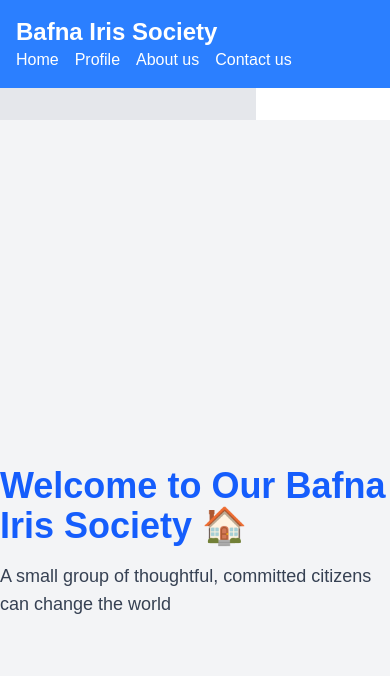
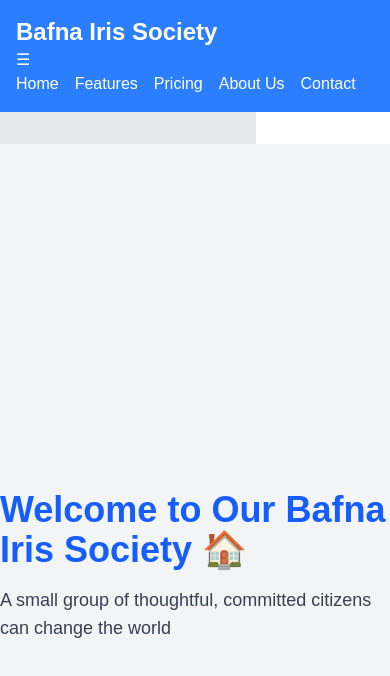
Before and after one commit to vedanta-core-solutions/society_saathi, a Next.js app: page / in a window 390 px wide. Shown: the top 676 px of the page. Built offline with nearby package versions, Linux system fonts and the light colour scheme.

Commit message:
button updated

```diff
--- a/src/app/page.js
+++ b/src/app/page.js
@@ -1,15 +1,22 @@
 import Image from 'next/image';
+import { useState } from 'react';
+export default function Home() {
+  const sidebar=['Home','Features','Pricing','About Us','Contact'];
+  const [isOpen, setIsOpen] = useState(false);
 
-export default function Home() {
-  const sidebar=['Home','Profile','About us','Contact us'];
-
+  const toggleSidebar = () => {
+    setIsOpen(!isOpen);
+  };
   return (
     <>
     <header className="bg-blue-500 text-white p-4">
       <h1 className="text-2xl font-bold">Bafna Iris Society</h1>
       <nav>
+<button className="md:hidden" onClick={toggleSidebar}>☰</button>
         <ul className="flex space-x-4">
-          {sidebar.map((pages,keys)=> <li key={keys} className="hover:underline cursor-pointer">{pages}</li>)}
+{sidebar.map((item, index) => (
+  <li key={index} className="hover:underline cursor-pointer">{item}</li>
+))}
         </ul>
       </nav>
     </header>
```
